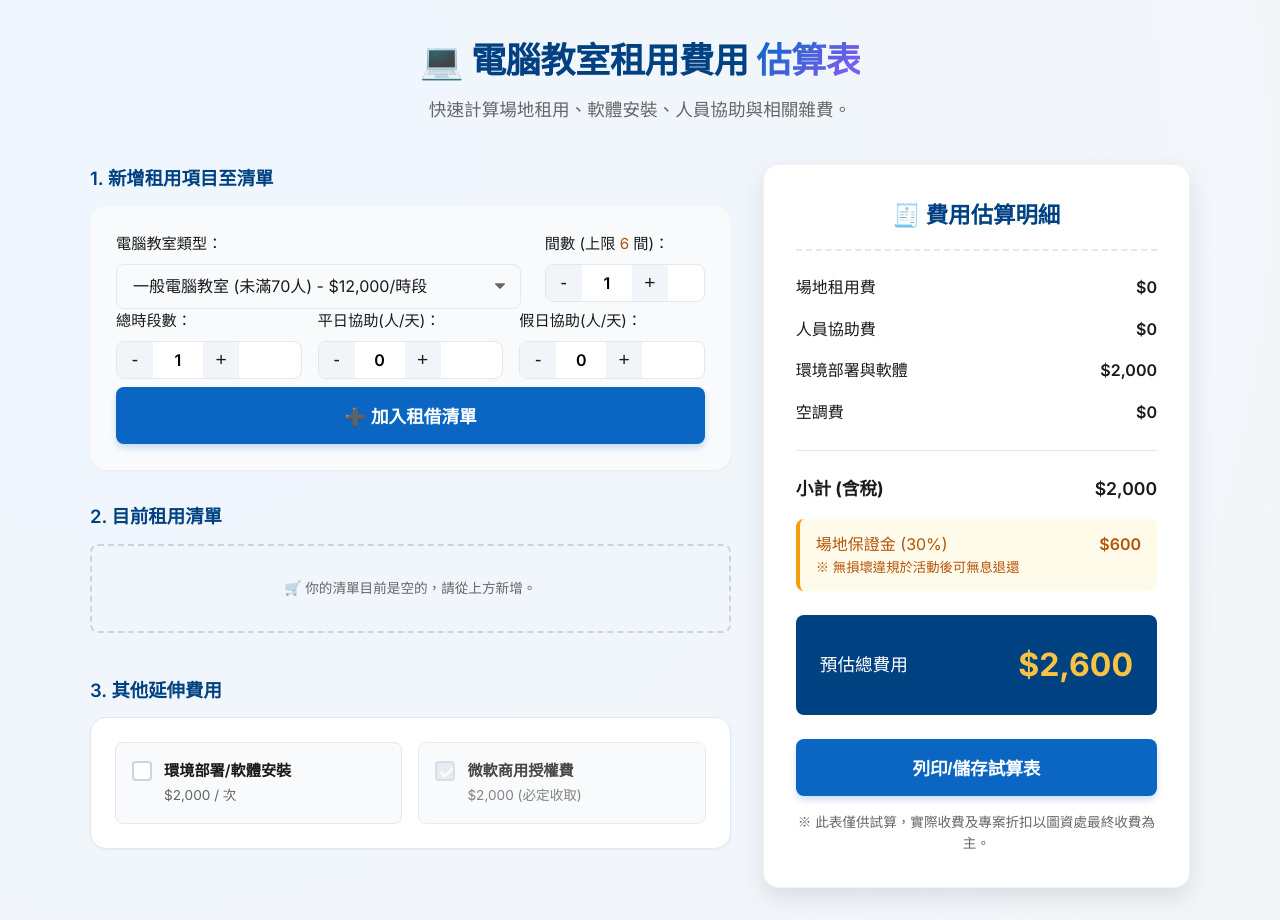
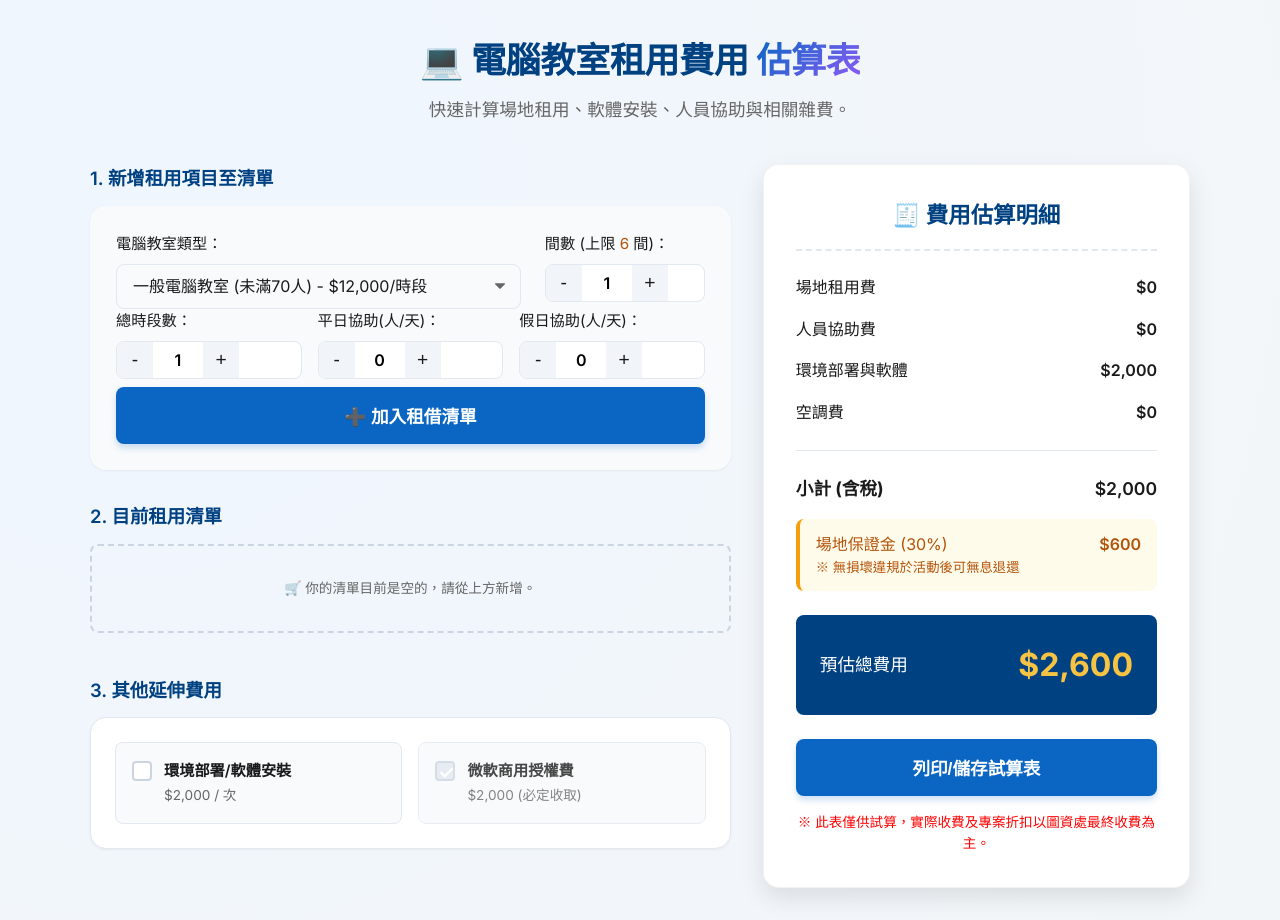
Before and after one commit to safu201397-ship-it/yyyy, a plain HTML site: page index.html in a window 1280 px wide. Drawn offline with Linux system fonts and the light colour scheme.

Commit message:
Add files via upload

```diff
--- a/index.html
+++ b/index.html
@@ -171,7 +171,7 @@
                     </div>
 
                     <button class="btn-primary w-100 mt-4" onclick="window.print()">列印/儲存試算表</button>
-                    <p class="disclaimer mt-3 text-center text-muted" style="font-color:red;">※
+                    <p class="disclaimer mt-3 text-center text-muted" style="color:red;">※
                         此表僅供試算，實際收費及專案折扣以圖資處最終收費為主。</p>
                 </div>
             </div>
```
